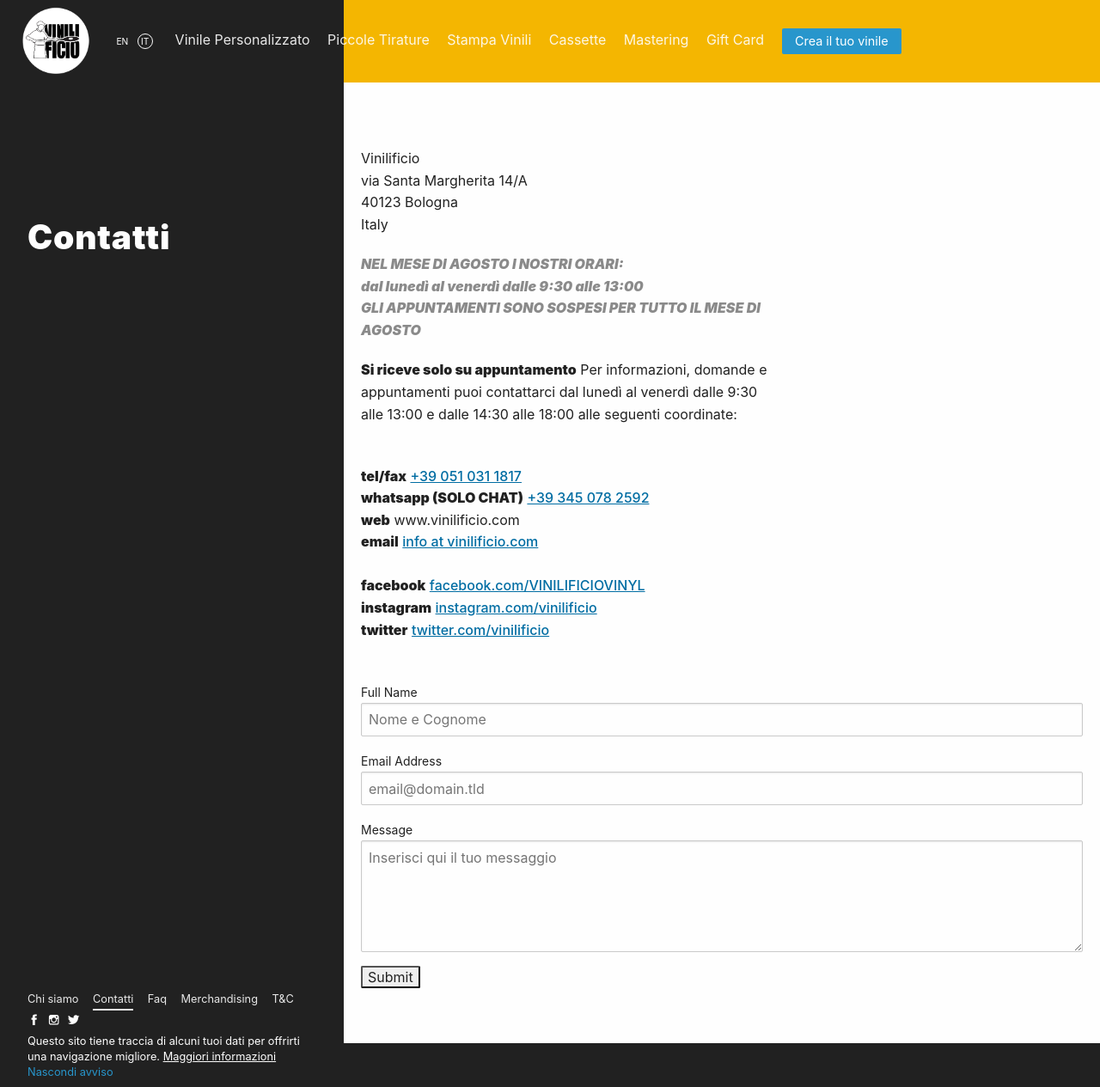
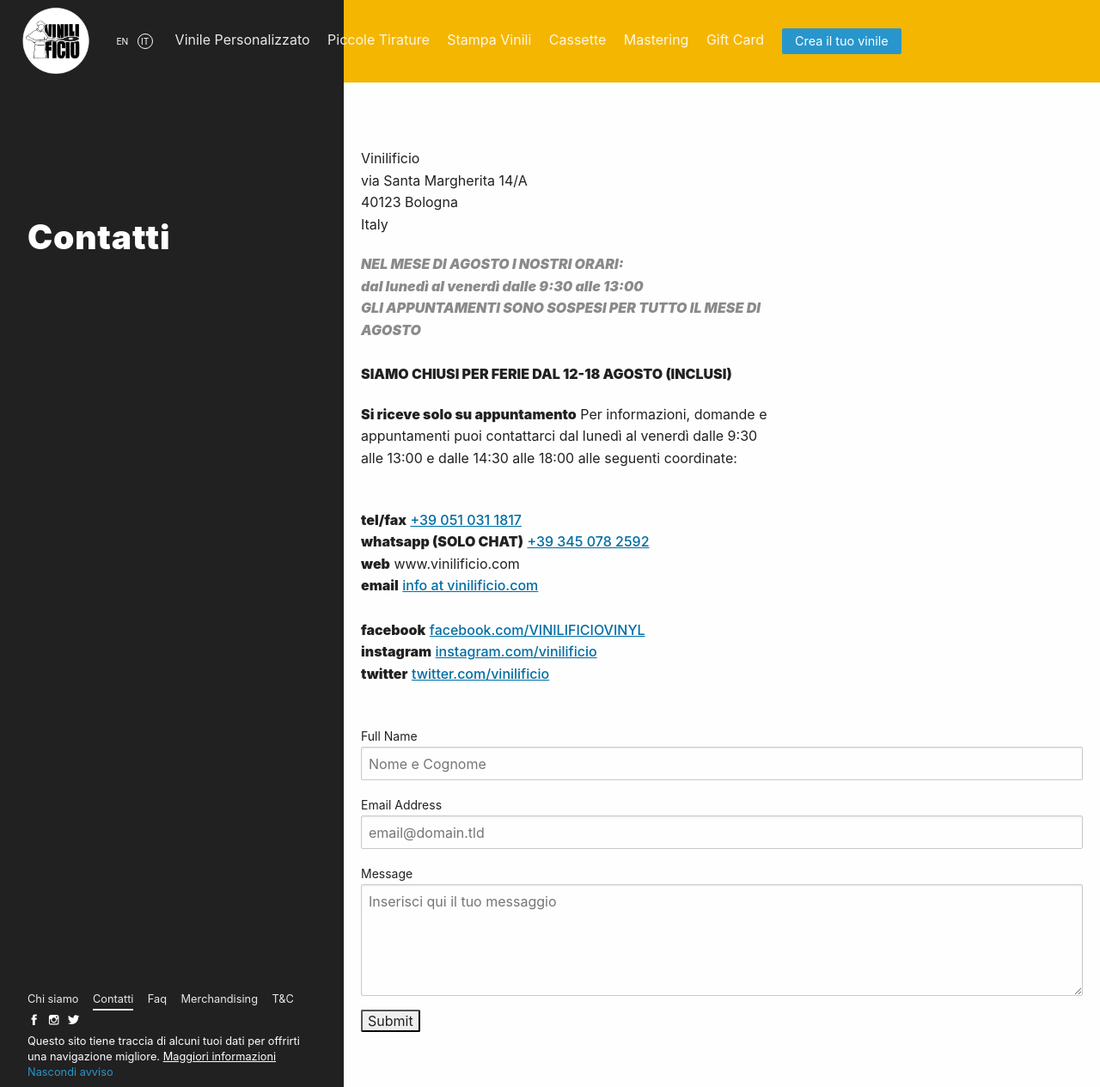
Before and after one commit to Vinilificio/vinilificio.com, a Jekyll site: the page built from _pages/contatti.md, in a window 1280 px wide and 1265 px high. Shown: the whole window at 86% size. Built offline with Jekyll 4.4.1, drawn with Linux system fonts in a browser that asks for light colours; nearby versions of some CDN libraries; comment, search, counter and statistics services are not loaded.

Commit message:
MESE AGOSTO

```diff
--- a/_pages/contatti.md
+++ b/_pages/contatti.md
@@ -15,8 +15,8 @@
 
 <b>_NEL MESE DI AGOSTO I NOSTRI ORARI: <br>
 dal lunedì al venerdì dalle 9:30 alle 13:00_ <br>
-_GLI APPUNTAMENTI SONO SOSPESI PER TUTTO IL MESE DI AGOSTO_</b>
-
+_GLI APPUNTAMENTI SONO SOSPESI PER TUTTO IL MESE DI AGOSTO_<br><br>
+SIAMO CHIUSI PER FERIE DAL 12-18 AGOSTO (INCLUSI)</b><br>
 
 __Si riceve solo su appuntamento__
 Per informazioni, domande e appuntamenti puoi contattarci dal lunedì al venerdì dalle 9:30 alle 13:00 e dalle 14:30 alle 18:00 alle seguenti coordinate:<br><br>
```
